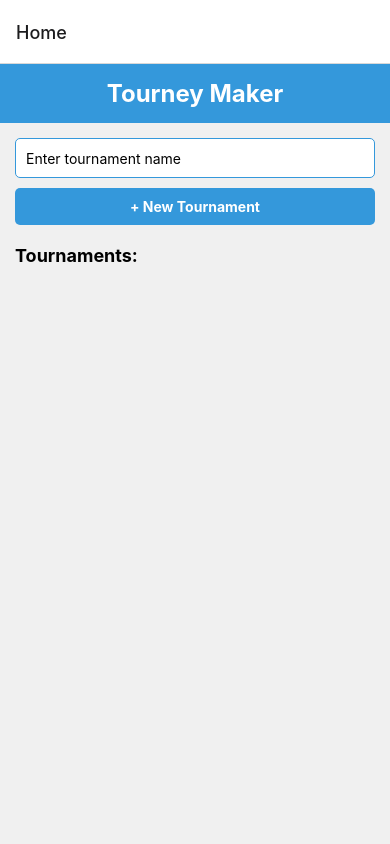
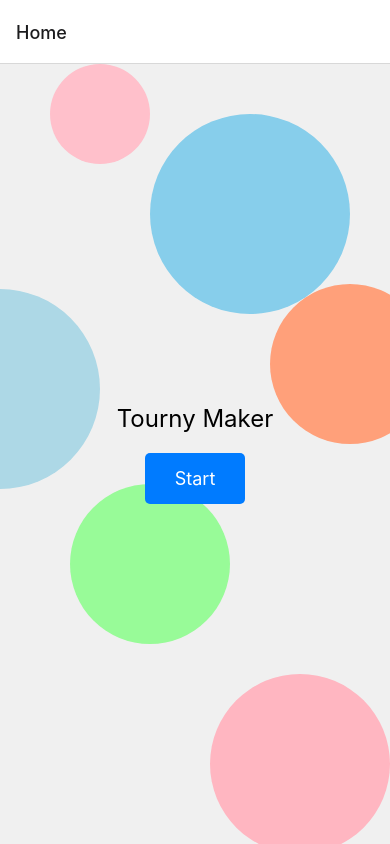
Before and after one commit to nikolasbeljo/TourneyMaker, a React Native app: screen / in a window 390 px wide. Built offline with nearby package versions, Linux system fonts and the light colour scheme.

Commit message:
adding home page

```diff
--- a/App.js
+++ b/App.js
@@ -13,66 +13,29 @@ import {
 import { NavigationContainer } from '@react-navigation/native';
 import { createStackNavigator } from '@react-navigation/stack';
 import TournamentDetails from './TournamentDetails';
+import CreateScreen from './CreateScreen';
+import Svg, { Circle, Rect } from 'react-native-svg';
 
 const HomeScreen = ({ navigation }) => {
-  const [tournaments, setTournaments] = useState([]);
-  const [newTournament, setNewTournament] = useState('');
-
-  const createTournament = () => {
-    if (newTournament.trim() !== '') {
-      setTournaments([...tournaments, newTournament]);
-      setNewTournament('');
-      Keyboard.dismiss();
-    }
+  const navigateToNewPage = () => {
+    navigation.navigate('Create');
   };
 
   return (
-    <SafeAreaView style={styles.container}>
-      <View style={styles.header}>
-        <Text style={styles.headerText}>Tourney Maker</Text>
-      </View>
-
-      <View style={styles.content}>
-        <TextInput
-          style={styles.input}
-          placeholder="Enter tournament name"
-          onChangeText={(text) => setNewTournament(text)}
-        />
-        <TouchableOpacity style={styles.button} onPress={createTournament}>
-          <Text style={styles.buttonText}>+ New Tournament</Text>
-        </TouchableOpacity>
-
-        <View style={styles.tournamentsList}>
-          <Text style={styles.tournamentsListHeader}>Tournaments:</Text>
-          <FlatList
-            data={tournaments}
-            keyExtractor={(item, index) => index.toString()}
-            renderItem={({ item }) => (
-              <TouchableOpacity
-                style={styles.tournamentItem}
-                onPress={() => navigation.navigate('Tournament', { tournamentName: item })}
-              >
-                <Text style={styles.tournamentItemText}>{item}</Text>
-              </TouchableOpacity>
-            )}
-          />
-        </View>
-      </View>
-    </SafeAreaView>
-  );
-};
-
-const TournamentScreen = ({ route }) => {
-  const { tournamentName } = route.params;
-
-  return (
-    <SafeAreaView style={styles.container}>
-      <View style={styles.header}>
-        <Text style={styles.headerText}>{tournamentName}</Text>
-      </View>
-
-      {/* Implement the rest of the tournament creation UI here */}
-    </SafeAreaView>
+    <View style={styles.container}>
+      <Svg height="100%" width="100%" style={styles.svg}>
+        <Circle cx="100" cy="50" r="50" fill="#FFC0CB" />
+        <Circle cx="250" cy="150" r="100" fill="#87CEEB" />
+        <Circle cx="350" cy="300" r="80" fill="#FFA07A" />
+        <Circle cx="150" cy="500" r="80" fill="#98FB98" />
+        <Circle cx="0" cy="325" r="100" fill="#ADD8E6" />
+        <Circle cx="300" cy="700" r="90" fill="#FFB6C1" />
+      </Svg>
+      <Text style={styles.title}>Tourny Maker</Text>
+      <TouchableOpacity style={styles.button} onPress={navigateToNewPage}>
+        <Text style={styles.buttonText}>Start</Text>
+      </TouchableOpacity>
+    </View>
   );
 };
 
@@ -84,6 +47,7 @@ const App = () => {
       <Stack.Navigator initialRouteName="Home">
         <Stack.Screen name="Home" component={HomeScreen} />
         <Stack.Screen name="Tournament" component={TournamentDetails} />
+        <Stack.Screen name="Create" component={CreateScreen} />
       </Stack.Navigator>
     </NavigationContainer>
   );
@@ -93,56 +57,29 @@ const App = () => {
 const styles = StyleSheet.create({
   container: {
     flex: 1,
-    backgroundColor: '#f0f0f0',
+    justifyContent: 'center',
+    alignItems: 'center',
+    backgroundColor: '#f0f0f0', // Change background color as desired
   },
-  header: {
-    backgroundColor: '#3498db',
-    padding: 15,
-    alignItems: 'center',
+  svg: {
+    position: 'absolute',
+    top: 0,
+    left: 0,
+    zIndex: -1,
   },
-  headerText: {
-    color: 'white',
+  title: {
     fontSize: 24,
-    fontWeight: 'bold',
-  },
-  content: {
-    padding: 15,
-  },
-  input: {
-    height: 40,
-    borderColor: '#3498db',
-    borderWidth: 1,
-    marginBottom: 10,
-    paddingLeft: 10,
-    borderRadius: 5,
-    backgroundColor: 'white',
+    marginBottom: 20,
   },
   button: {
-    backgroundColor: '#3498db',
-    padding: 10,
+    padding: 15,
+    paddingHorizontal: 30,
+    backgroundColor: '#007bff', // Change button color as desired
     borderRadius: 5,
-    alignItems: 'center',
   },
   buttonText: {
+    fontSize: 18,
     color: 'white',
-    fontWeight: 'bold',
-  },
-  tournamentsList: {
-    marginTop: 20,
-  },
-  tournamentsListHeader: {
-    fontSize: 18,
-    fontWeight: 'bold',
-    marginBottom: 10,
-  },
-  tournamentItem: {
-    padding: 10,
-    backgroundColor: 'white',
-    marginBottom: 10,
-    borderRadius: 5,
-  },
-  tournamentItemText: {
-    fontSize: 16,
   },
 });
 
--- /dev/null
+++ b/CreateScreen.js
@@ -0,0 +1,118 @@
+import React, { useState, useRef } from 'react'
+import {
+    View,
+    Text,
+    TextInput,
+    Button,
+    FlatList,
+    SafeAreaView,
+    StyleSheet,
+    TouchableOpacity,
+    Keyboard,
+  } from 'react-native';
+
+function CreateScreen({ navigation }) {
+    const [tournaments, setTournaments] = useState([]);
+    const [newTournament, setNewTournament] = useState('');
+
+    const createTournament = () => {
+      if (newTournament.trim() !== '') {
+        setTournaments([...tournaments, newTournament]);
+        setNewTournament('');
+        Keyboard.dismiss();
+      }
+    };
+
+    return (
+      <SafeAreaView style={styles.container}>
+        <View style={styles.header}>
+          <Text style={styles.headerText}>Tourney Maker</Text>
+        </View>
+
+        <View style={styles.content}>
+          <TextInput
+            style={styles.input}
+            placeholder="Enter tournament name"
+            onChangeText={(text) => setNewTournament(text)}
+          />
+          <TouchableOpacity style={styles.button} onPress={createTournament}>
+            <Text style={styles.buttonText}>+ New Tournament</Text>
+          </TouchableOpacity>
+
+          <View style={styles.tournamentsList}>
+            <Text style={styles.tournamentsListHeader}>Tournaments:</Text>
+            <FlatList
+              data={tournaments}
+              keyExtractor={(item, index) => index.toString()}
+              renderItem={({ item }) => (
+                <TouchableOpacity
+                  style={styles.tournamentItem}
+                  onPress={() => navigation.navigate('Tournament', { tournamentName: item })}
+                >
+                  <Text style={styles.tournamentItemText}>{item}</Text>
+                </TouchableOpacity>
+              )}
+            />
+          </View>
+        </View>
+      </SafeAreaView>
+    );
+}
+
+const styles = StyleSheet.create({
+    container: {
+      flex: 1,
+      backgroundColor: '#f0f0f0',
+    },
+    header: {
+      backgroundColor: '#3498db',
+      padding: 15,
+      alignItems: 'center',
+    },
+    headerText: {
+      color: 'white',
+      fontSize: 24,
+      fontWeight: 'bold',
+    },
+    content: {
+      padding: 15,
+    },
+    input: {
+      height: 40,
+      borderColor: '#3498db',
+      borderWidth: 1,
+      marginBottom: 10,
+      paddingLeft: 10,
+      borderRadius: 5,
+      backgroundColor: 'white',
+    },
+    button: {
+      backgroundColor: '#3498db',
+      padding: 10,
+      borderRadius: 5,
+      alignItems: 'center',
+    },
+    buttonText: {
+      color: 'white',
+      fontWeight: 'bold',
+    },
+    tournamentsList: {
+      marginTop: 20,
+    },
+    tournamentsListHeader: {
+      fontSize: 18,
+      fontWeight: 'bold',
+      marginBottom: 10,
+    },
+    tournamentItem: {
+      padding: 10,
+      backgroundColor: 'white',
+      marginBottom: 10,
+      borderRadius: 5,
+    },
+    tournamentItemText: {
+      fontSize: 16,
+    },
+  });
+
+export default CreateScreen
--- a/TournamentDetails.js
+++ b/TournamentDetails.js
@@ -19,6 +19,7 @@ const TournamentDetails = ({ route }) => {
   const [isModalVisible, setIsModalVisible] = useState(false);
   const [isPressed, setIsPressed] = useState(false);
   const [roundRobinMatchups, setRoundRobinMatchups] = useState([]);
+  const [dataArray, setDataArray] = useState([]);
 
   const handlePress = () => {
     setIsPressed(true);
@@ -30,9 +31,24 @@ const TournamentDetails = ({ route }) => {
       setTeams([...teams, teamName]);
       setTeamName("");
       setIsModalVisible(false);
+      setInitialValues(teamName);
     } else {
       Alert.alert("Error", "Team name cannot be empty");
     }
+  };
+
+  const setInitialValues = ({teamName}) => {
+    const newDataObject = {
+      teamName: teamName,
+      goals: 0,
+      wins: 0,
+      draws: 0,
+      losses: 0,
+      scoredifferential: 0,
+      totalPoints: 0,
+    };
+
+    setDataArray(prevDataArray => [...prevDataArray, newDataObject]);
   };
 
   const calculateTeamStats = (team) => {
@@ -46,8 +62,13 @@ const TournamentDetails = ({ route }) => {
     return { goals, wins, draws, losses, goalDifference, points };
   };
 
+  const handleUpdateScore = (key) => {
+
+  }
+
   const renderTableItem = ({ item }) => {
     const teamStats = calculateTeamStats(item);
+
     return (
       <View style={styles.tableRow}>
         <Text style={styles.tableText}>{item}</Text>
@@ -119,7 +140,7 @@ const TournamentDetails = ({ route }) => {
 
           {isPressed &&
             roundRobinMatchups.flat().map(({ team1, team2 }, index) => {
-              const key = `${team1}-${team2}-Match${index}`;
+              const key = `${team1}-${team2}`;
               return (
                 <View key={key} style={styles.matchupItem}>
                   <Text style={styles.matchupText}>
@@ -143,7 +164,7 @@ const TournamentDetails = ({ route }) => {
                   </View>
                   <TouchableOpacity
                     style={styles.updateButton}
-                    // onPress={() => handleUpdateScore(key)}
+                    onPress={() => handleUpdateScore(key)}
                   >
                     <Text style={styles.updateButtonText}>Update</Text>
                   </TouchableOpacity>
--- a/package.json
+++ b/package.json
@@ -17,7 +17,8 @@
     "react-native": "0.73.4",
     "react-native-gesture-handler": "^2.14.1",
     "react-native-reanimated": "~3.6.2",
-    "react-native-safe-area-context": "^4.8.2"
+    "react-native-safe-area-context": "^4.8.2",
+    "react-native-svg": "^15.1.0"
   },
   "devDependencies": {
     "@babel/core": "^7.20.0"
```
Also changed, not shown: 1 other file (tests, documents, lock files or other folders).
